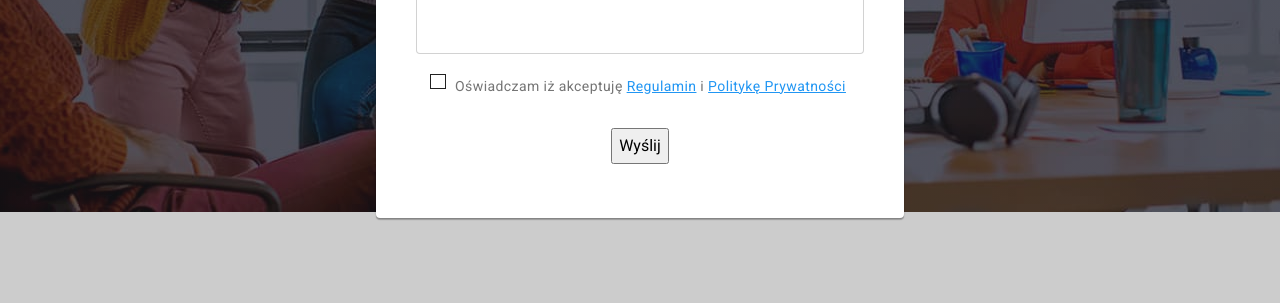
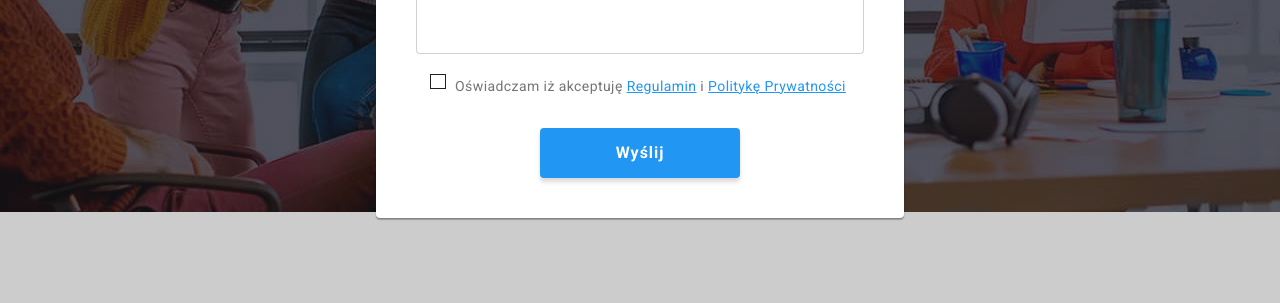
Before and after one commit to DagmaraSobczak/goit-markup-hw-07, a plain HTML site: page index.html in a window 1280 px wide. Both pictures are taken after a click on the button "Zamów usługę". Shown: the part 473-776 px from the top of the page. Drawn offline with Linux system fonts and the light colour scheme.

Commit message:
Update index.html

```diff
--- a/index.html
+++ b/index.html
@@ -326,7 +326,7 @@
                   </span>
                 </label>
 
-         <button type="submit" class="button-input" >Wyślij</button>
+         <button type="submit" class=" button--main-page button-input" >Wyślij</button>
                 </div>
           <script src="./js/modal.js"></script>
   </body>
```
